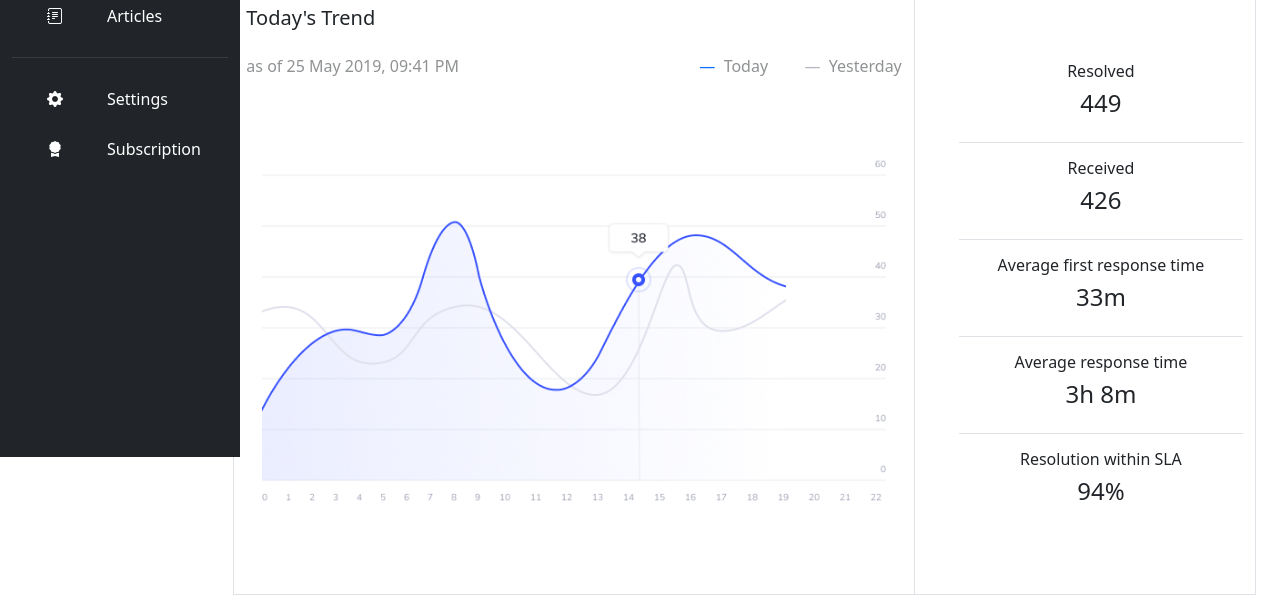
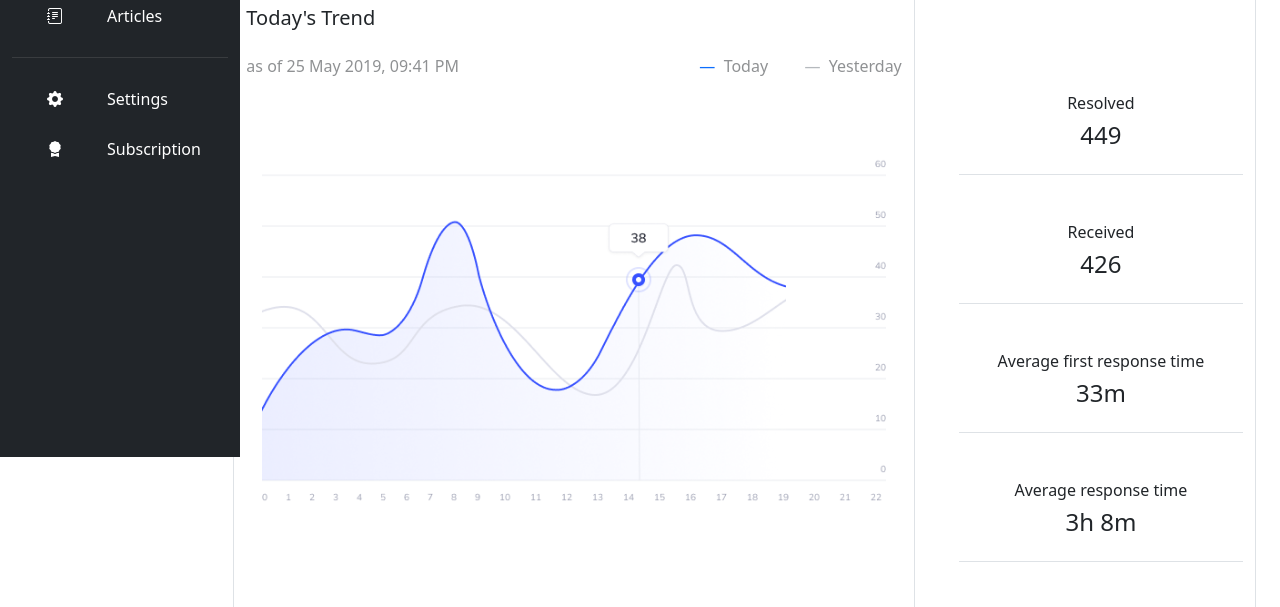
Before and after one commit to yunjiham/inm320sbb-bootstrap-assignment, a website: page public/index.html in a window 1280 px wide. Shown: the part 343-950 px from the top of the page. Drawn offline with nearby package versions, Linux system fonts and the light colour scheme.

Commit message:
fix sidebar

```diff
--- a/public/index.html
+++ b/public/index.html
@@ -191,23 +191,23 @@
                 <!--RIGHT SIDE-->
                 <section class="col-4  align-items-xxl-stretch d-flex flex-column py-5 h-auto justify-content-center">
                     <ul class="text-center d-flex flex-column justify-content-center w-100">
-                        <li class="d-flex flex-column border-bottom py-3 w-100 ">
+                        <li class="d-flex flex-column border-bottom py-3 w-100 pt-5 ">
                             <h6 class="fw-light">Resolved</h6>
                             <h4>449</h4>
                         </li>
-                        <li class="d-flex flex-column border-bottom py-3 w-100">
+                        <li class="d-flex flex-column border-bottom py-3 w-100 pt-5">
                             <h6 class="fw-light">Received</h6>
                             <h4>426</h4>
                         </li>
-                        <li class="d-flex flex-column border-bottom py-3 w-100">
+                        <li class="d-flex flex-column border-bottom py-3 w-100 pt-5">
                             <h6 class="fw-light">Average first response time</h6>
                             <h4>33m</h4>
                         </li>
-                        <li class="d-flex flex-column border-bottom py-3 w-100">
+                        <li class="d-flex flex-column border-bottom py-3 w-100 pt-5">
                             <h6 class="fw-light">Average response time</h6>
                             <h4>3h 8m</h4>
                         </li>
-                        <li class="d-flex flex-column py-3 w-100">
+                        <li class="d-flex flex-column py-3 w-100 pt-5">
                             <h6 class="fw-light">Resolution within SLA</h6>
                             <h4>94%</h4>
                         </li>
```
